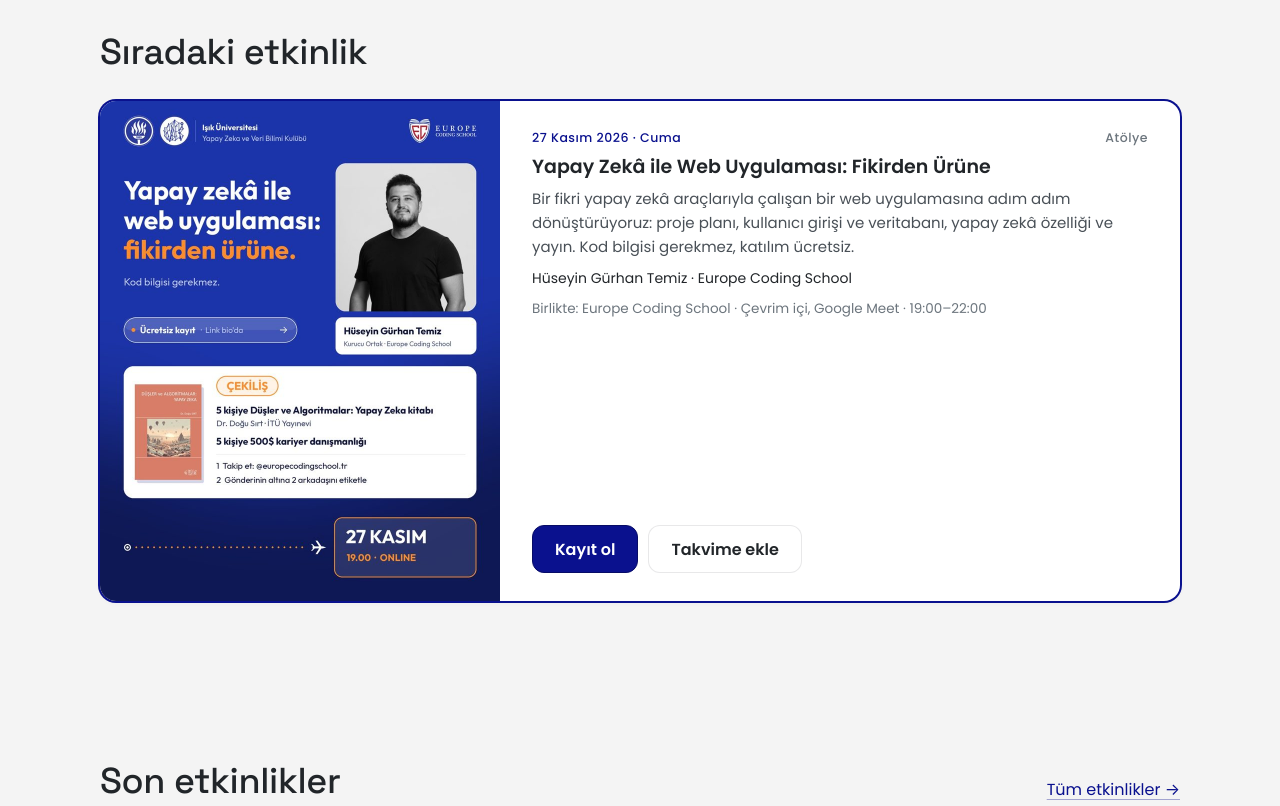
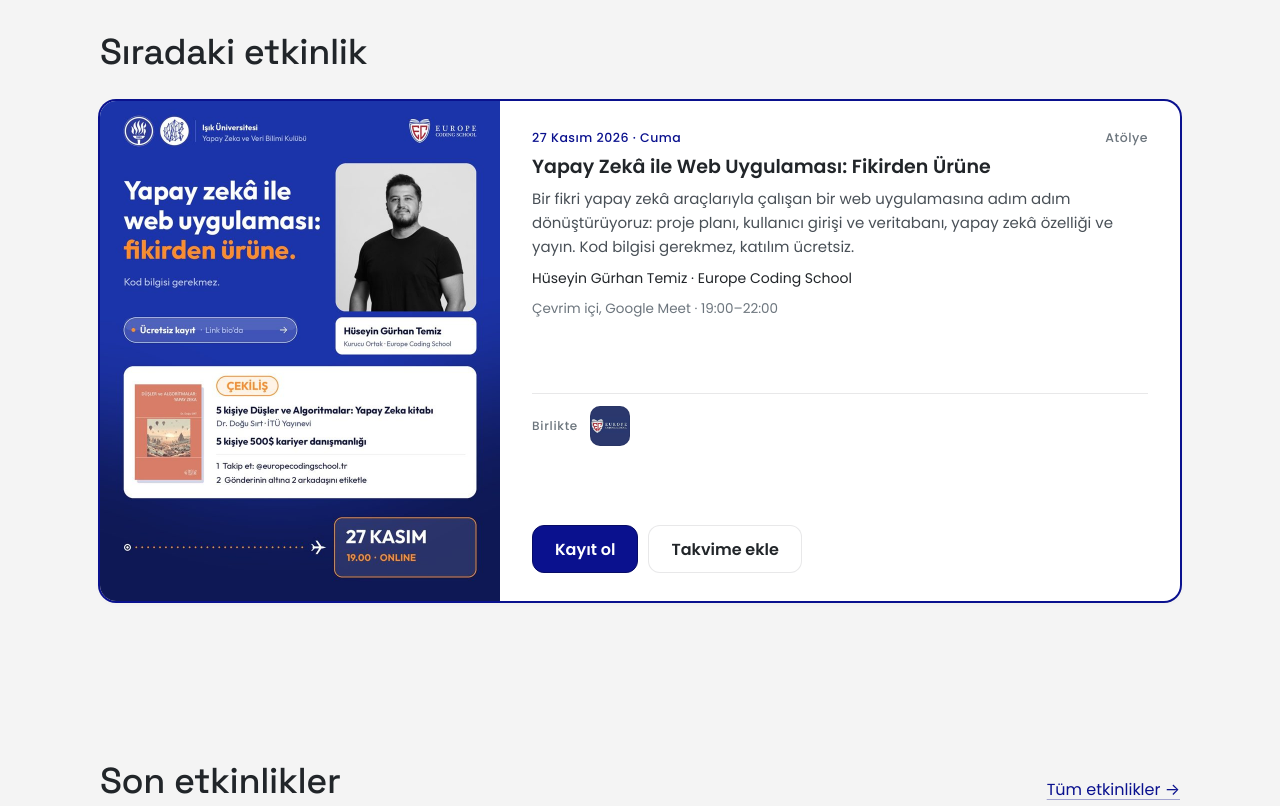
Before and after one commit to isikyapayzeka/isikyapayzeka.com, an Astro site: page / in a window 1280 px wide. Shown: the part 796-1602 px from the top of the page. Built offline with nearby package versions, Linux system fonts and the light colour scheme; Astro itself is replaced by a stand-in of ours.

Commit message:
Etkinlik kartlarında ortak logoları
"Birlikte" satırı yazı yerine aynı boyda logo kutuları gösterir. Lavazza logosu eklendi, IES ve HSD logolarındaki boşluk kırpıldı.

```diff
--- a/src/components/EtkinlikKarti.astro
+++ b/src/components/EtkinlikKarti.astro
@@ -14,10 +14,7 @@ const { e, dil, durum = "gecmis" } = Astro.props;
 const M = METIN[dil];
 const yaklasan = durum === "yaklasan";
 const g = e.gorsel ? `/etkinlikler/${e.gorsel}` : "";
-const altBilgi = [
-  e.ortaklar.length ? `${M.ortak}: ${e.ortaklar.join(", ")}` : "",
-  yaklasan ? [e.yer, e.saat].filter(Boolean).join(" · ") : "",
-].filter(Boolean);
+const altBilgi = yaklasan ? [e.yer, e.saat].filter(Boolean).join(" · ") : "";
 ---
 <li
   class:list={["kart", { "kart--yaklasan": yaklasan, "kart--yan": yaklasan && e.afis }]}
@@ -50,7 +47,21 @@ const altBilgi = [
     <h3><a href={e.sayfa}>{e.baslik}</a></h3>
     {e.ozet && <p class="kart-ozet">{e.ozet}</p>}
     {e.konuklar.length > 0 && <p class="kart-konuk">{e.konuklar.join(", ")}</p>}
-    {altBilgi.length > 0 && <p class="kart-alt-bilgi">{altBilgi.join(" · ")}</p>}
+    {altBilgi && <p class="kart-alt-bilgi">{altBilgi}</p>}
+    {e.ortakLogolari.length > 0 && (
+      <div class="kart-ortak">
+        <span class="kart-ortak-etiket">{M.ortak}</span>
+        <ul>
+          {e.ortakLogolari.map((o) => (
+            <li title={o.ad}>
+              {o.logo
+                ? <img src={`/img/ortaklar/${o.logo}`} alt={o.ad} width="40" height="40" loading="lazy" decoding="async" />
+                : <span class="kart-ortak-ad">{o.ad}</span>}
+            </li>
+          ))}
+        </ul>
+      </div>
+    )}
     {yaklasan && (
       <div class="kart-eylem">
         {e.kayitLinki && <a class="btn btn--ana" href={e.kayitLinki}>{M.kayitOl}</a>}
--- a/src/data/ortaklar.yml
+++ b/src/data/ortaklar.yml
@@ -23,6 +23,7 @@
   adEn: "Lavazza"
   tur: sponsor
   link: ""
+  logo: "lavazza.jpg"
 - id: europe-coding-school
   ad: "Europe Coding School"
   adEn: "Europe Coding School"
--- a/src/layouts/Base.astro
+++ b/src/layouts/Base.astro
@@ -262,6 +262,12 @@ const menu = (Object.keys(YOLLAR) as Sayfa[]).map((s) => ({ s, href: yol(s, dil)
   .kart-ozet { color: var(--ikincil); font-size: 15px; }
   .kart-konuk { font-size: 14px; }
   .kart-alt-bilgi { font-size: 13.5px; color: var(--soluk); }
+  .kart-ortak { display: flex; align-items: center; gap: 12px; margin-top: auto; padding-top: 12px; border-top: 1px solid var(--cizgi); }
+  .kart-ortak-etiket { font: 500 12px/1 var(--f-etiket); letter-spacing: 0.06em; color: var(--soluk); flex: none; }
+  .kart-ortak ul { list-style: none; margin: 0; padding: 0; display: flex; flex-wrap: wrap; align-items: center; gap: 8px; }
+  .kart-ortak li { display: flex; }
+  .kart-ortak img { width: 40px; height: 40px; border-radius: 10px; object-fit: cover; outline: 1px solid rgba(33, 37, 41, 0.12); outline-offset: -1px; background: #FFFFFF; }
+  .kart-ortak-ad { height: 40px; display: inline-flex; align-items: center; padding: 0 12px; border-radius: 10px; background: var(--zemin-2); font: 600 13px/1 var(--f-baslik); color: var(--yazi); white-space: nowrap; }
   .kart-eylem { position: relative; z-index: 1; margin-top: auto; padding-top: 6px; display: flex; flex-wrap: wrap; gap: 10px; align-items: start; }
   @media (prefers-reduced-motion: reduce) { .kart-gorsel img { transition: none; } .kart:hover .kart-gorsel img { scale: none; } }
 
--- a/src/veri.ts
+++ b/src/veri.ts
@@ -42,6 +42,7 @@ export async function etkinlikler(dil: Dil) {
   const M = METIN[dil];
   const ortakListe = await getCollection("ortaklar");
   const ortakAd = new Map(ortakListe.map((o) => [o.id, dil === "en" && o.data.adEn ? o.data.adEn : o.data.ad]));
+  const ortakLogo = new Map(ortakListe.map((o) => [o.id, o.data.logo]));
   const tumu = await getCollection("etkinlikler");
   return tumu
     .map(({ id, data: e }) => {
@@ -57,6 +58,7 @@ export async function etkinlikler(dil: Dil) {
         konuklar: e.konuklar,
         ortaklar: e.ortaklar.map((o) => ortakAd.get(o) ?? o),
         ortakIdleri: e.ortaklar,
+        ortakLogolari: e.ortaklar.map((o) => ({ ad: ortakAd.get(o) ?? o, logo: ortakLogo.get(o) ?? "" })),
         link: e.link,
         kayitLinki: e.kayitLinki,
         gorsel: e.gorsel,
```
Also changed, not shown: public/img/ortaklar/hsd-isik.jpg, public/img/ortaklar/isik-endustri.jpg, public/img/ortaklar/lavazza.jpg (added).
